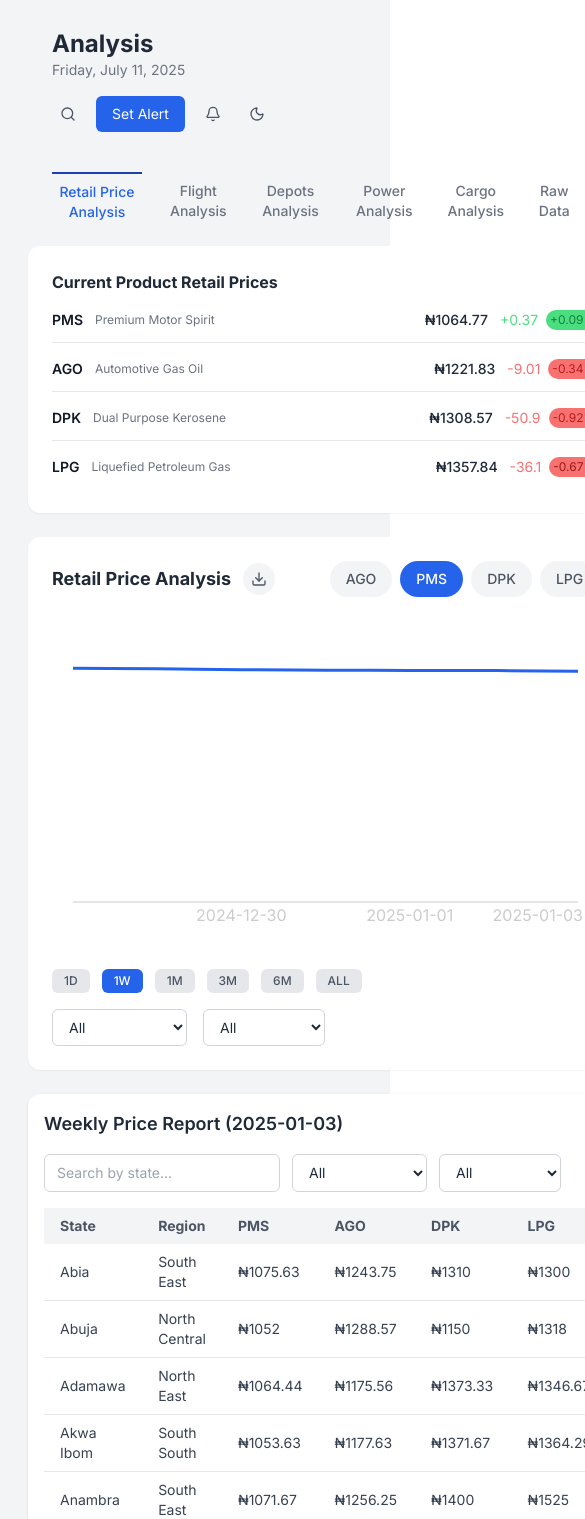
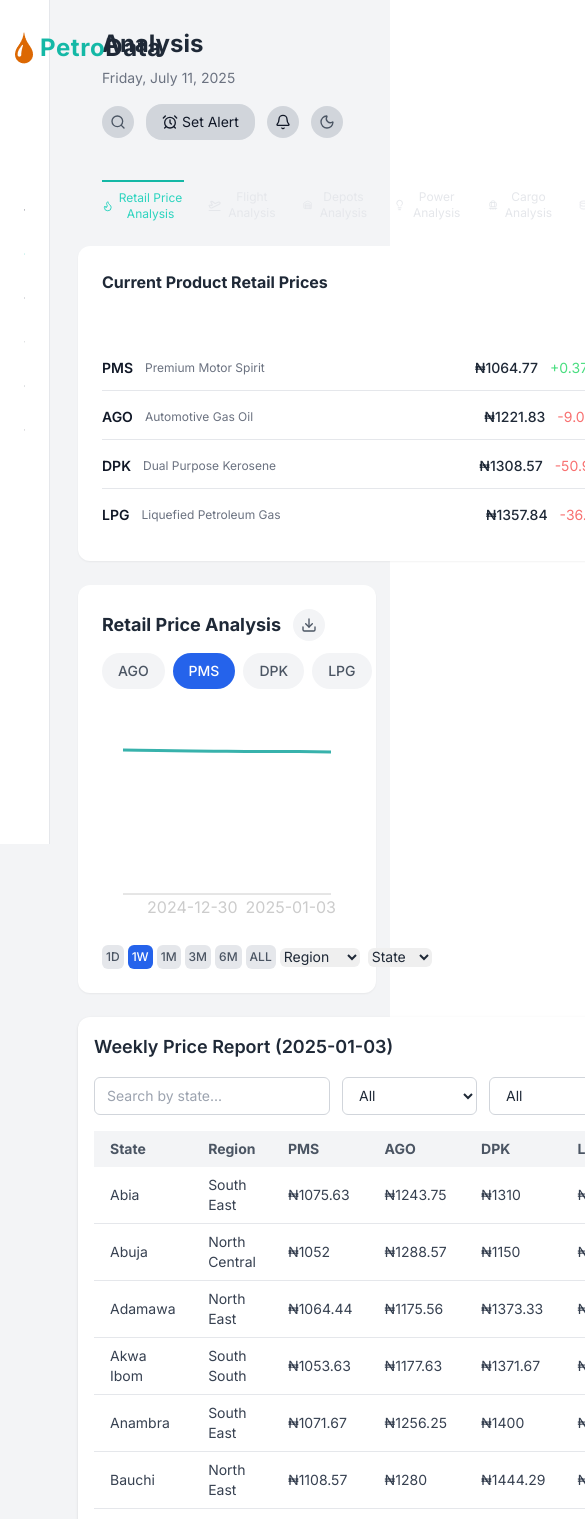
Before and after one commit to arinde/PetroData, a Next.js app: page /analysis in a window 390 px wide. Shown: the top 1519 px of the page, 585 px wide, since content can reach past the window. Built offline with nearby package versions, Linux system fonts and the light colour scheme.

Commit message:
fixed responsivesnedd issues

```diff
--- a/app/analysis/page.tsx
+++ b/app/analysis/page.tsx
@@ -20,9 +20,9 @@ export default function AnalysisPage() {
         <div className="space-y-6">
           <div className="flex flex-col lg:flex-row gap-6">
             <ProductCards />
-            <div className="w-full lg:w-1/2">
+
              <RetailPriceChartCard />
-            </div>
+
           </div>
 
           <ReportTable />
--- a/app/layout.tsx
+++ b/app/layout.tsx
@@ -19,10 +19,10 @@ export default function RootLayout({
     <html lang="en" suppressHydrationWarning>
       <body className={inter.className}>
         <ThemeProvider attribute="class" defaultTheme="light" enableSystem>
-          <div className="flex min-h-screen bg-gray-100 dark:bg-[#0F172A] text-gray-900 dark:text-white">
+          <div className="flex min-h-screen bg-gray-100 dark:bg-gray-700 text-gray-900 dark:text-white">
             {/* Sidebar */}
             <Sidebar />
-            <main className="p-1">{children}</main>
+            <main className="p-1 md:ml-[230px] ml-[50px]">{children}</main>
           </div>
         </ThemeProvider>
       </body>
--- a/components/Header.tsx
+++ b/components/Header.tsx
@@ -1,15 +1,15 @@
 "use client"
 import { useTheme } from "next-themes"
 import { useEffect, useState } from "react"
-import { Bell, Search, Sun, Moon } from "lucide-react"
+import { Bell, Search, Sun, Moon, Flame, PlaneTakeoff, Warehouse, Lightbulb, BriefcaseConveyorBelt, Database, AlarmClock } from "lucide-react"
 
 const subNav = [
-  { name: "Retail Price Analysis", key: "retail" },
-  { name: "Flight Analysis", key: "flight" },
-  { name: "Depots Analysis", key: "depots" },
-  { name: "Power Analysis", key: "power" },
-  { name: "Cargo Analysis", key: "cargo" },
-  { name: "Raw Data", key: "raw" }
+  { name: "Retail Price Analysis", key: "retail", icon: <Flame width={20} height={20} /> },
+  { name: "Flight Analysis", key: "flight", icon: <PlaneTakeoff width={20} height={20} /> },
+  { name: "Depots Analysis", key: "depots", icon: <Warehouse width={16} height={16} /> },
+  { name: "Power Analysis", key: "power", icon: <Lightbulb width={18} height={18} /> },
+  { name: "Cargo Analysis", key: "cargo", icon: <BriefcaseConveyorBelt width={16} height={16} /> },
+  { name: "Raw Data", key: "raw", icon: <Database width={16} height={16} /> }
 ]
 
 export default function AnalysisHeader({
@@ -38,23 +38,24 @@ export default function AnalysisHeader({
       {/* Top Row */}
       <div className="flex flex-col md:flex-row justify-between items-start md:items-center mb-4 gap-4">
         <div>
-          <h1 className="text-2xl font-bold text-gray-800 dark:bg-[#0F172A] dark:text-white">Analysis</h1>
-          <p className="text-sm text-gray-500 dark:text-gray-400">{today}</p>
+          <h1 className="text-2xl font-bold text-gray-800 dark:bg-none dark:text-white">Analysis</h1>
+          <p className="text-sm text-gray-500 dark:text-gray-300 mt-2">{today}</p>
         </div>
 
         <div className="flex items-center gap-3">
-          <button className="p-2 rounded-full bg-gray-100 dark:bg-gray-700 text-gray-600 dark:text-white">
+          <button className="p-2 rounded-full bg-gray-300 dark:bg-gray-500 text-gray-600 dark:text-white">
             <Search size={16} />
           </button>
-          <button className="px-4 py-2 bg-blue-600 text-white text-sm rounded-md">
+          <button className="px-4 py-2 bg-gray-300 text-gray-900 text-sm rounded-2xl flex items-center gap-x-1">
+            <AlarmClock size={16} />
             Set Alert
           </button>
-          <button className="p-2 rounded-full bg-gray-100 dark:bg-gray-700 text-gray-600 dark:text-white">
+          <button className="p-2 rounded-full bg-gray-300 dark:bg-gray-500 text-gray-900 dark:text-white">
             <Bell size={16} />
           </button>
           <button
             onClick={() => setTheme(theme === "dark" ? "light" : "dark")}
-            className="p-2 rounded-full bg-gray-100 dark:bg-gray-700 text-gray-600 dark:text-white"
+            className="p-2 rounded-full bg-gray-300 dark:bg-gray-500 text-gray-600 dark:text-white"
           >
             {theme === "dark" ? <Sun size={16} /> : <Moon size={16} />}
           </button>
@@ -67,13 +68,13 @@ export default function AnalysisHeader({
           <button
             key={item.key}
             onClick={() => setActiveTab(item.key)}
-            className={`mr-6 pt-2 text-sm font-medium transition ${
+            className={`mr-6 pt-2 text-xs font-normal border-0 flex items-center gap-x-1 transition ${
               activeTab === item.key
-                ? "border-t-2 border-blue-600 border-t-blue-800 text-blue-600"
-                : "text-gray-500 hover:text-blue-600"
+                ? "border-t-2 border-t-teal-500 text-teal-400"
+                : "text-gray-200 hover:text-teal-600"
             }`}
           >
-            {item.name}
+            {item.icon}{item.name}
           </button>
         ))}
       </nav>
--- a/components/LineChart.tsx
+++ b/components/LineChart.tsx
@@ -37,8 +37,8 @@ export default function LineChart({
   const filtered = useMemo(() => {
     const filteredRows = data.filter(
       (d) =>
-        (region === "All" || d.Region === region) &&
-        (state === "All" || d.State === state)
+        (region === "Region" || d.Region === region) &&
+        (state === "State" || d.State === state)
     )
 
     const grouped = filteredRows.reduce((acc: Record<string, number[]>, item) => {
@@ -69,7 +69,7 @@ export default function LineChart({
   }, [data, product, region, state, range])
 
   return (
-    <ResponsiveContainer width="100%" height={300}>
+    <ResponsiveContainer width="100%" height={200}>
       <ReLineChart data={filtered}>
         <XAxis dataKey="date" axisLine stroke="#ccc" tickLine={false} />
         <Tooltip
@@ -79,7 +79,7 @@ export default function LineChart({
         <Line
           type="monotone"
           dataKey="value"
-          stroke="#2563eb"
+          stroke="#38b2ac"
           strokeWidth={3}
           dot={false}
         />
--- a/components/ProductCards.tsx
+++ b/components/ProductCards.tsx
@@ -45,7 +45,7 @@ export default function ProductCardBlock() {
 
   return (
     <div className="bg-white dark:bg-[#1E293B] rounded-xl p-6 shadow-sm w-full lg:w-1/2">
-      <h3 className="text-md font-bold mb-4 text-gray-800 dark:text-white">
+      <h3 className="text-md font-bold mb-16 text-gray-800 dark:text-white">
         Current Product Retail Prices
       </h3>
 
--- a/components/RetailPriceChartCard.tsx
+++ b/components/RetailPriceChartCard.tsx
@@ -9,7 +9,6 @@ import { toPng } from "html-to-image"
 const products = ["AGO", "PMS", "DPK", "LPG"] as const
 const ranges = ["1D", "1W", "1M", "3M", "6M", "ALL"] as const
 
-// Data model
 interface PetroData {
   State: string
   Region: string
@@ -27,8 +26,8 @@ export default function RetailPriceChartCard() {
   const [data, setData] = useState<PetroData[]>([])
   const [selectedProduct, setSelectedProduct] = useState<Product>("PMS")
   const [selectedRange, setSelectedRange] = useState<Range>("1W")
-  const [region, setRegion] = useState("All")
-  const [state, setState] = useState("All")
+  const [region, setRegion] = useState("Region")
+  const [state, setState] = useState("State")
   const chartRef = useRef<HTMLDivElement>(null)
 
   useEffect(() => {
@@ -49,20 +48,20 @@ export default function RetailPriceChartCard() {
       .catch((err) => console.error("Download failed", err))
   }
 
-  const regions = ["All", ...Array.from(new Set(data.map((d) => d.Region)))]
+  const regions = ["Region", ...Array.from(new Set(data.map((d) => d.Region)))]
   const states = [
-    "All",
+    "State",
     ...Array.from(
       new Set(
         data
-          .filter((d) => region === "All" || d.Region === region)
+          .filter((d) => region === "Region" || d.Region === region)
           .map((d) => d.State)
       )
     ),
   ]
 
   return (
-    <div className="bg-white dark:bg-[#1E293B] p-6 rounded-xl shadow-sm w-full">
+    <div className="bg-white dark:bg-[#1E293B] p-6 rounded-xl shadow-sm w-1/2">
       {/* Title & Tabs */}
       <div className="flex justify-between items-center mb-6 flex-wrap gap-3">
         <div className="flex items-center gap-3">
@@ -106,11 +105,11 @@ export default function RetailPriceChartCard() {
       </div>
 
       {/* Time Range Tabs */}
-      <div className="flex gap-3 my-4">
+      <div className="flex items-center justify-evenly gap-x-1">
         {ranges.map((range) => (
           <button
             key={range}
-            className={`px-3 py-1 text-xs font-medium rounded-md transition ${
+            className={`px-1 py-1 text-xs font-medium rounded-md transition ${
               selectedRange === range
                 ? "bg-blue-600 text-white"
                 : "bg-gray-200 dark:bg-gray-700 text-gray-600 dark:text-white"
@@ -120,17 +119,15 @@ export default function RetailPriceChartCard() {
             {range}
           </button>
         ))}
-      </div>
 
-      {/* Filters */}
-      <div className="flex gap-4 flex-wrap mt-4">
+        <div className="flex gap-x-2 items-center">
           <select
             value={region}
             onChange={(e) => {
               setRegion(e.target.value)
               setState("All")
             }}
-          className="px-3 py-2 text-sm rounded-md border border-gray-300 dark:border-gray-600 bg-white dark:bg-gray-800 text-gray-800 dark:text-white"
+            className="w-20 text-sm outline-none rounded-md border-0 bg-none dark:bg-gray-800 text-gray-800 dark:text-white"
           >
             {regions.map((r) => (
               <option key={r} value={r}>
@@ -142,7 +139,7 @@ export default function RetailPriceChartCard() {
           <select
             value={state}
             onChange={(e) => setState(e.target.value)}
-          className="px-3 py-2 text-sm rounded-md border border-gray-300 dark:border-gray-600 bg-white dark:bg-gray-800 text-gray-800 dark:text-white"
+            className="w-16 text-sm rounded-md border-0 outline-none  bg-none dark:bg-gray-800 text-gray-800 dark:text-white"
           >
             {states.map((s) => (
               <option key={s} value={s}>
@@ -152,5 +149,8 @@ export default function RetailPriceChartCard() {
           </select>
         </div>
       </div>
+
+
+    </div>
   )
 }
--- a/components/Sidebar.tsx
+++ b/components/Sidebar.tsx
@@ -3,23 +3,24 @@
 import Link from "next/link"
 import { usePathname } from "next/navigation"
 import Image from "next/image"
+import { LayoutDashboard, ChartColumn, BookOpen, Sparkle, BookmarkMinus, Settings } from "lucide-react"
 
 const navItems = [
-  { name: "Dashboard", path: "/dashboard" },
-  { name: "Analysis", path: "/analysis" },
-  { name: "News & Report", path: "/news" },
-  { name: "Exclusive Tab", path: "/exclusive" },
-  { name: "Watchlist", path: "/watchlist" },
-  { name: "Settings", path: "/settings" },
+  { name: "Dashboard", path: "/dashboard", icon: <LayoutDashboard width={20} height={20} /> },
+  { name: "Analysis", path: "/analysis", icon: <ChartColumn width={20} height={20}/> },
+  { name: "News & Report", path: "/news", icon: <BookOpen width={20} height={20}/> },
+  { name: "Exclusive Tab", path: "/exclusive", icon: <Sparkle width={20} height={20} /> },
+  { name: "Watchlist", path: "/watchlist", icon: <BookmarkMinus width={20} height={20} /> },
+  { name: "Settings", path: "/settings", icon: <Settings width={20} height={20} /> },
 ]
 
 export default function Sidebar() {
   const pathname = usePathname()
 
   return (
-    <aside className="hidden lg:block w-[250px] h-screen bg-white dark:bg-gray-900 text-gray-800 dark:text-white p-6 border-r border-gray-200 dark:border-gray-700">
+    <aside className="fixed top-0 left-0 z-50 space-y-32 w-[50px] lg:block md:w-[230px] h-screen bg-white dark:bg-gray-800 text-gray-800 dark:text-white md:p-3 p-2 border-r border-gray-200 dark:border-gray-700">
       {/* Logo */}
-      <h1 className="text-2xl font-bold mb-10 tracking-wide flex items-center"><Image src="/images/Logo.png" alt="PetroData" width={32} height={32} /><span className="text-teal-500">Petro</span>Data</h1>
+      <h1 className="text-2xl font-bold mt-6 tracking-wide flex items-center"><Image src="/images/Logo.png" alt="PetroData" width={32} height={32} /><span className="text-teal-500">Petro</span>Data</h1>
 
       {/* Navigation */}
       <nav className="space-y-2">
@@ -30,13 +31,13 @@ export default function Sidebar() {
             <Link
               key={item.path}
               href={item.path}
-              className={`block px-4 py-2 rounded-md text-sm font-medium transition ${
+              className={` px-4 py-2 rounded-md text-sm font-medium flex items-center gap-x-3 transition ${
                 isActive
-                  ? "bg-blue-600 text-white"
+                  ?  "text-teal-500"
                   : "text-gray-700 dark:text-gray-300 hover:bg-gray-100 dark:hover:bg-gray-700"
               }`}
             >
-              {item.name}
+              {item.icon}<span className="hidden md:flex">{item.name}</span>
             </Link>
           )
         })}
```
Lines whose indentation alone changed are shown as unchanged.
